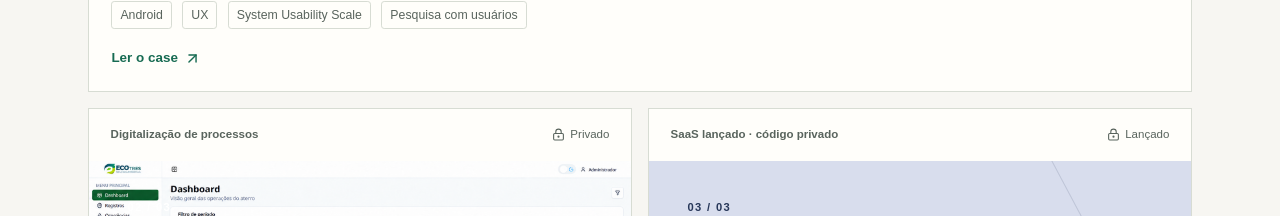
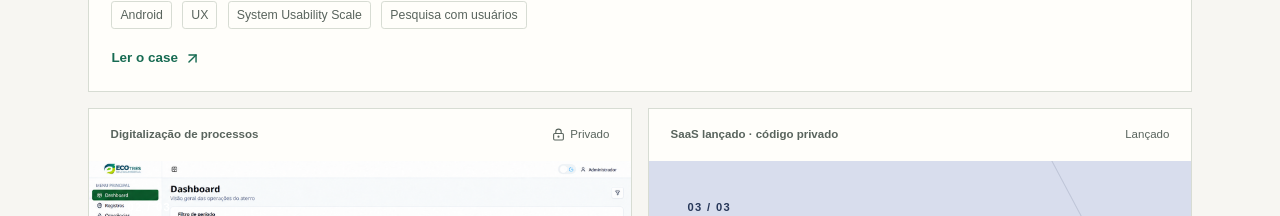
Before and after one commit to asmeduardo/portfolio, a Next.js app: page / in a window 1280 px wide. Shown: the part 2360-2576 px from the top of the page. Built offline with nearby package versions, Linux system fonts and the light colour scheme.

Commit message:
fix: show the lock icon only for private products

```diff
--- a/src/app/projetos/[slug]/page.tsx
+++ b/src/app/projetos/[slug]/page.tsx
@@ -76,7 +76,7 @@ export default async function ProjectPage({ params }: ProjectPageProps) {
           <p>{project.summary}</p>
         </div>
         <span className="status status-large">
-          {project.privateCode ? (
+          {project.status === "Privado" ? (
             <LockKeyhole aria-hidden="true" size={15} />
           ) : null}
           {project.status}
--- a/src/components/project-card.tsx
+++ b/src/components/project-card.tsx
@@ -17,7 +17,7 @@ export function ProjectCard({ project, index }: ProjectCardProps) {
       <div className="project-card-topline">
         <span>{project.eyebrow}</span>
         <span className="status">
-          {project.privateCode ? (
+          {project.status === "Privado" ? (
             <LockKeyhole aria-hidden="true" size={13} />
           ) : null}
           {project.status}
```
Also changed, not shown: 1 other file (tests, documents, lock files or other folders).
